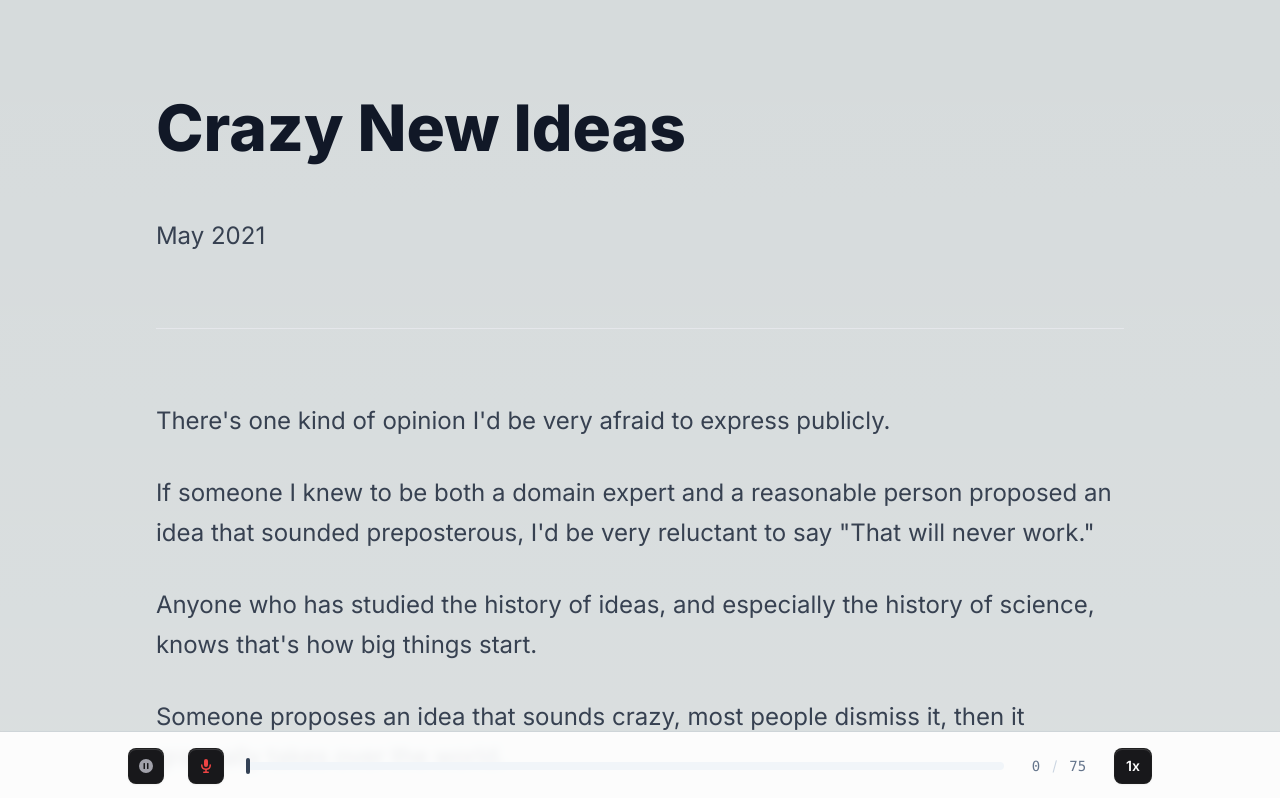
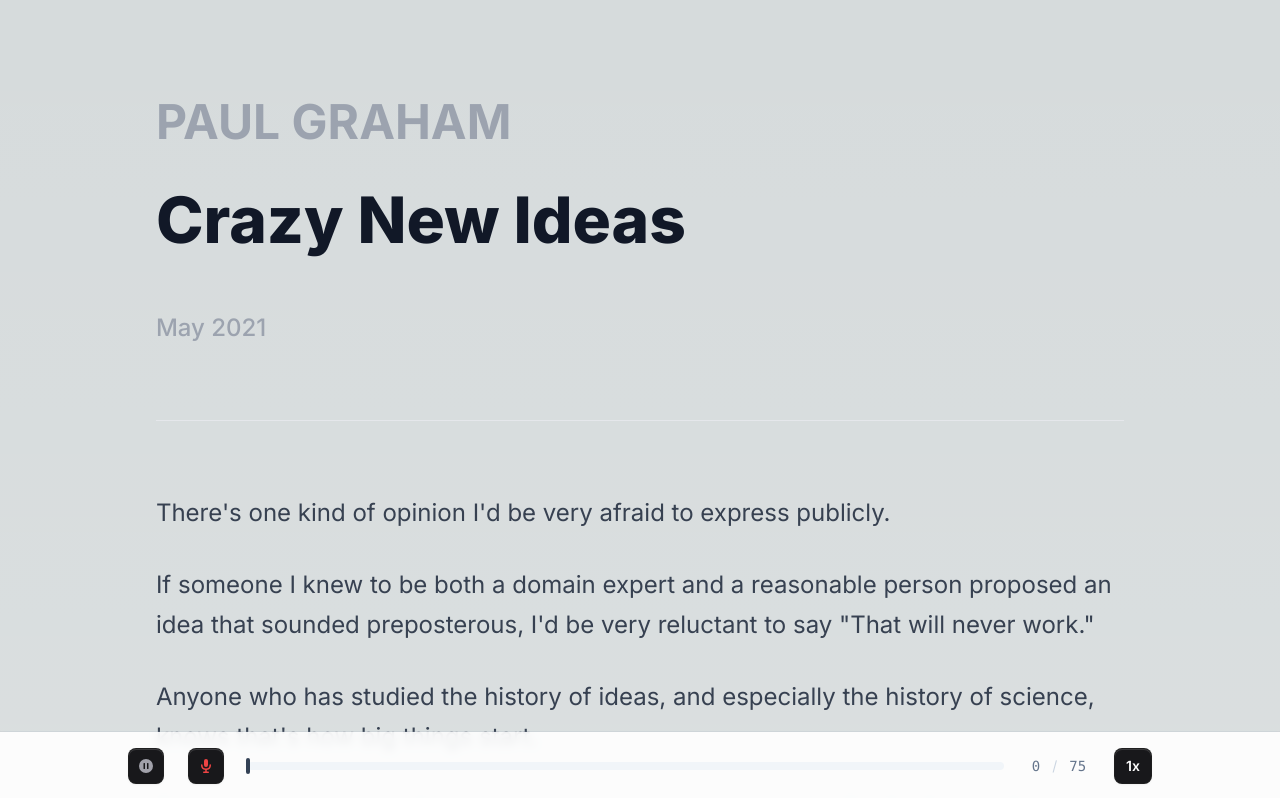
Before and after one commit to dan-kwiat/audiflo, a Next.js app: page / in a window 1280 px wide. Shown: the top 798 px of the page. Built offline with nearby package versions, Linux system fonts and the light colour scheme; no server answers.

Commit message:
feat(): add author name

```diff
--- a/src/app/page.tsx
+++ b/src/app/page.tsx
@@ -93,8 +93,11 @@
     <div className="pt-12 pb-36 lg:pt-24">
       <article className="prose lg:prose-2xl mx-auto dark:prose-invert px-2">
         {/* <div className="max-w-screen-lg mx-auto border-x p-4 space-y-4"> */}
+        <h2 className="uppercase text-gray-400 dark:text-gray-800">
+          Paul Graham
+        </h2>
         <h1>Crazy New Ideas</h1>
-        <h5>May 2021</h5>
+        <p className="text-gray-400 dark:text-gray-500 font-medium">May 2021</p>
 
         <hr />
         {chunks.map((x, idx) => (
```
